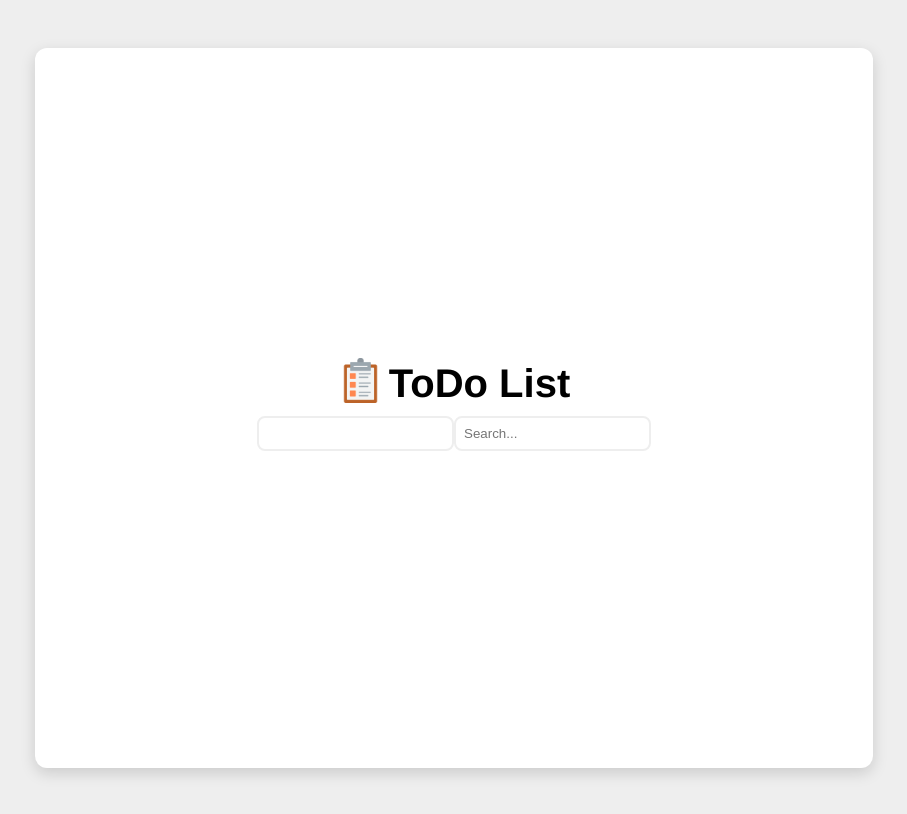
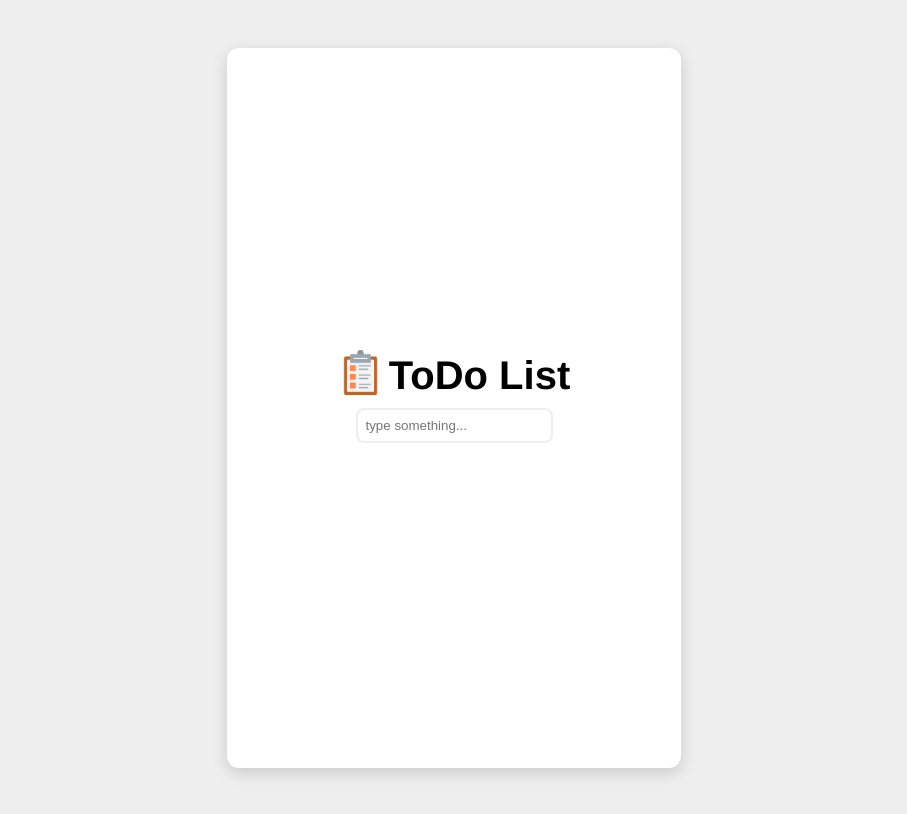
Before and after one commit to AvaniSujith/ToDo-App, a Vue app: page / in a window 1280 px wide. Shown: the whole page, without its empty margins (194-1101 px from the left). Built offline with nearby package versions, Linux system fonts and the light colour scheme.

Commit message:
Refactor: Test input-bar component

```diff
--- a/src/App.vue
+++ b/src/App.vue
@@ -1,30 +1,36 @@
 <script setup>
-import InputBar from './components/InputBar.vue';
-import SearchBar from './components/SearchBar.vue';
+import InputBar from "./components/InputBar.vue";
+
+import { ref } from "vue";
+
+const inputValue = ref("");
 </script>
 
 <template>
   <div id="app">
     <div class="outer-container">
-    <header>
-      <img src="/public/notepad.png">
-      <h2>ToDo List</h2>
-    </header>
+      <header>
+        <img src="/notepad.png" />
+        <h2>ToDo List</h2>
+      </header>
 
-    <div class="search-bar">
-      <InputBar />
-      <SearchBar />
-    </div>
-
+      <div class="search-bar">
+        <input-bar
+          :value="inputValue"
+          placeholder="type something..."
+          @input="(val) => (inputValue = val)"
+        />
+        <p>{{ inputValue }}</p>
+      </div>
     </div>
   </div>
 </template>
 
 <style>
-.outer-container{
+.outer-container {
   background-color: #fff;
   height: 650px;
-  max-width: 60%;
+  max-width: 30%;
   width: 100%;
   margin: auto;
   border-radius: 12px;
@@ -36,19 +42,19 @@ import SearchBar from './components/SearchBar.vue';
   justify-content: center;
 }
 
-header{
+header {
   display: flex;
   align-items: center;
   gap: 6px;
 }
 
-img{
+img {
   height: 45px;
   width: auto;
 }
 
-h2{
-  font-family: 'Franklin Gothic Medium', 'Arial Narrow', Arial, sans-serif;
+h2 {
+  font-family: "Franklin Gothic Medium", "Arial Narrow", Arial, sans-serif;
   font-size: 40px;
   line-height: 45px;
   margin: 0;
--- a/src/components/InputBar.vue
+++ b/src/components/InputBar.vue
@@ -5,7 +5,6 @@ const emit = defineEmits(["input"]);
 
 const handleInput = (event) => {
   const inputValue = event.target.value;
-
   emit("input", inputValue);
 };
 </script>
--- a/src/components/SearchBar.vue
+++ /dev/null
@@ -1,10 +0,0 @@
-<script setup>
-import InputBar from './InputBar.vue';
-
-</script>
-
-<template>
-
-    <InputBar placeholder="Search..." />
-
-</template>
```
